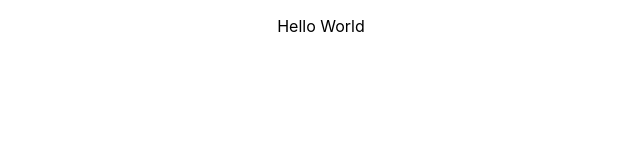
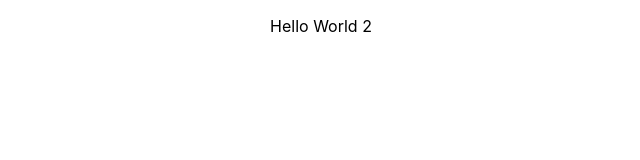
Before and after one commit to Olatisunkanmi/Who-wants-to-a-Mil-Game, a JavaScript app in the folder client/: page / in a window 1280 px wide. Shown: the top 160 px of the page, without its empty margins (319-959 px from the left). Built offline with nearby package versions, Linux system fonts and the light colour scheme; the HTML template or start-up script is replaced by a standard one.

Commit message:
Update App.js

```diff
--- a/client/src/App.js
+++ b/client/src/App.js
@@ -4,7 +4,7 @@ import './App.css';
 function App() {
   return (
     <div className="App">
-     <p> Hello World</p>
+     <p> Hello World 2</p>
     </div>
   );
 }
```
